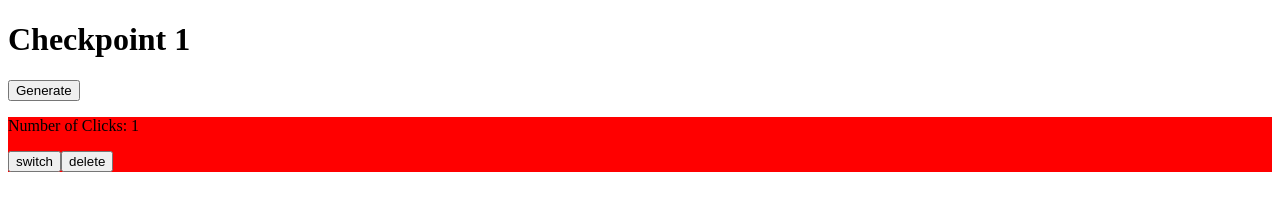
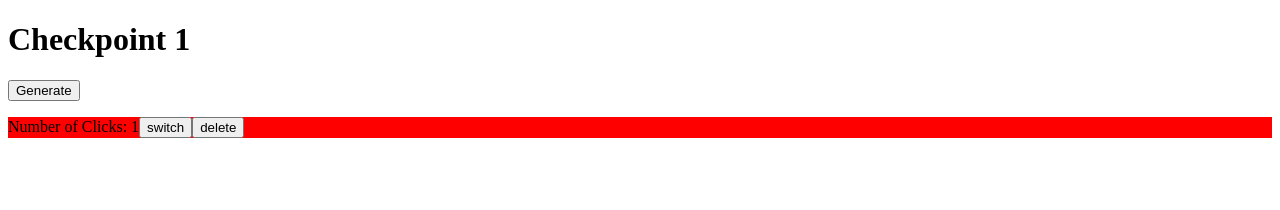
Before and after one commit to iancarthey/checkpoint_1, a plain HTML site: page index.html in a window 1280 px wide. Both pictures are taken after a click on the button "Generate". Drawn offline with Linux system fonts and the light colour scheme.

Commit message:
completed challenge

```diff
--- a/client.js
+++ b/client.js
@@ -4,37 +4,35 @@ $(document).ready(readyNow);
 //global variable to use for click counter
 let clickCount = 0;
 
+
 function readyNow(){
   //checking to see if jquery linked
   console.log('jquery sourced');
   //generate click function
   $('#generateButton').on('click', addDiv);
+  $('#container').on('click', '.switchButton' , switchColor);
+  $('#container').on('click', '.delete', deleteDiv);
 }
 
 function addDiv(){
   console.log('in add div');
+  // click count increase
   clickCount++;
-  // create div for step 2
-  $('#container').append('<div id="divNumba1"></div>');
-  // create p within divNumba2 for step 3
-  $('#divNumba1').append('<div class="divNumba2"><p>Number of Clicks: ' + clickCount + '</p></div>');
-  // add switch button
-  $('.switchButton').remove();
-  $('.divNumba2').append('<button class="switchButton">switch</button>');
-  // switch button event listener
-  $('#divNumba1').on('click', '.switchButton' , switchColor);
-  // add delete button
-  $('.deleteButton').remove();
-  $('.divNumba2').append('<button class="deleteButton">delete</delete>');
-  // delete button event listener
-  $('#divNumba1').on('click', '.deleteButton', deleteDiv);
+  //variable to append to dom
+  let firstDiv = $('#container').append('<div class="divNumba1"><p>Number of Clicks: '
+  + clickCount + '<button class="switchButton">switch</button><button class="delete">delete</button></p></div>');
+
+
 }
 // switch color function to toggle yellow and red
 function switchColor(){
   $(this).parent().toggleClass('highlight');
+
 }
 
 //function to delete parent div
 function deleteDiv(){
+  //$(this).prev().remove();
+  //$(this).prev().remove();
   $(this).parent().remove();
 }
--- a/index.html
+++ b/index.html
@@ -8,9 +8,9 @@
     <title>Checkpoint 1</title>
   </head>
   <body>
+    <h1>Checkpoint 1</h1>
+    <button id="generateButton" type="button">Generate</button>
     <div id="container">
-      <h1>Checkpoint 1</h1>
-      <button id="generateButton" type="button">Generate</button>
     </div>
   </body>
 </html>
--- a/style.css
+++ b/style.css
@@ -1,9 +1,7 @@
+.highlight {
+  background-color: yellow;
+}
 
-
-.divNumba2 {
+.divNumba1 {
   background-color: red;
 }
-
-.highlight{
-  background-color: yellow;
-}
```
